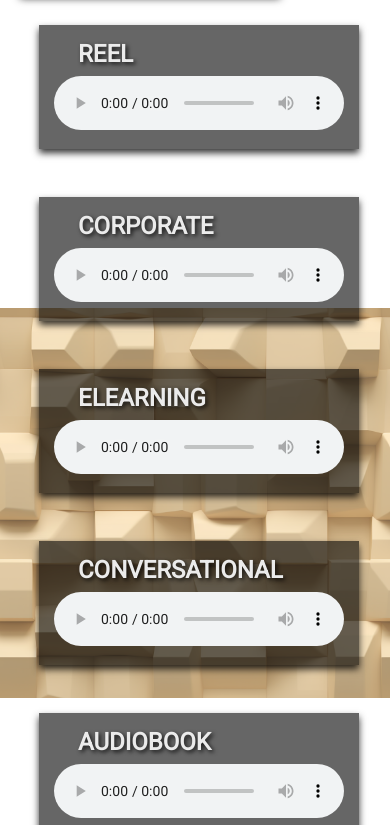
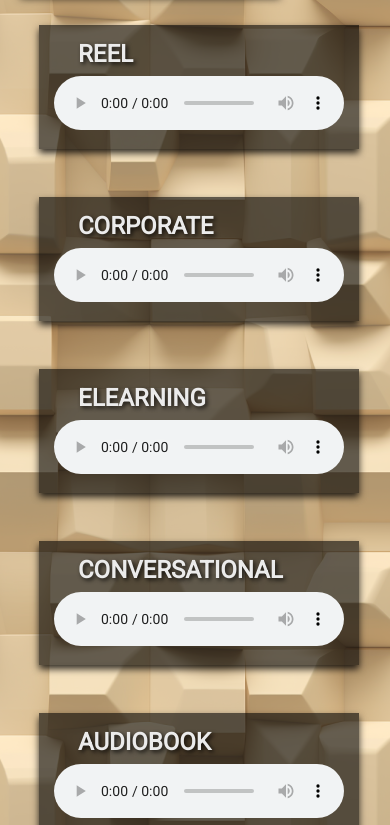
Before and after one commit to AlexVOiceover/romaniavoice2024, a website: page index.html in a window 390 px wide. Shown: the part 756-1581 px from the top of the page. Drawn offline with Linux system fonts and the light colour scheme.

Commit message:
navlink on mobile

```diff
--- a/styles/styles.css
+++ b/styles/styles.css
@@ -90,7 +90,6 @@ nav {
 	padding-right: 1rem;
 	padding-bottom: 0.75rem;
 	border-radius: 1rem;
-
 }
 
 /* Styles for the navigation links */
@@ -130,9 +129,7 @@ nav {
 
 #samples {
 	background-image: url('../images/backgrounds/background_samples.webp');
-	background-position: center;
-	background-size: contain;
-	background-repeat: repeat-x;
+	background-repeat: repeat;
 	animation: slideBackgroundTopToBottom 5s linear infinite;
 }
 
@@ -451,6 +448,7 @@ a {
 @media all and (pointer: none), (pointer: coarse) {
 	.nav-links a {
 		font-size: 0.7rem;
+		flex: 0.3;
 	}
 	.nav-links {
 		flex: 1;
```
Also changed, not shown: images/arrowDown.png (deleted).
